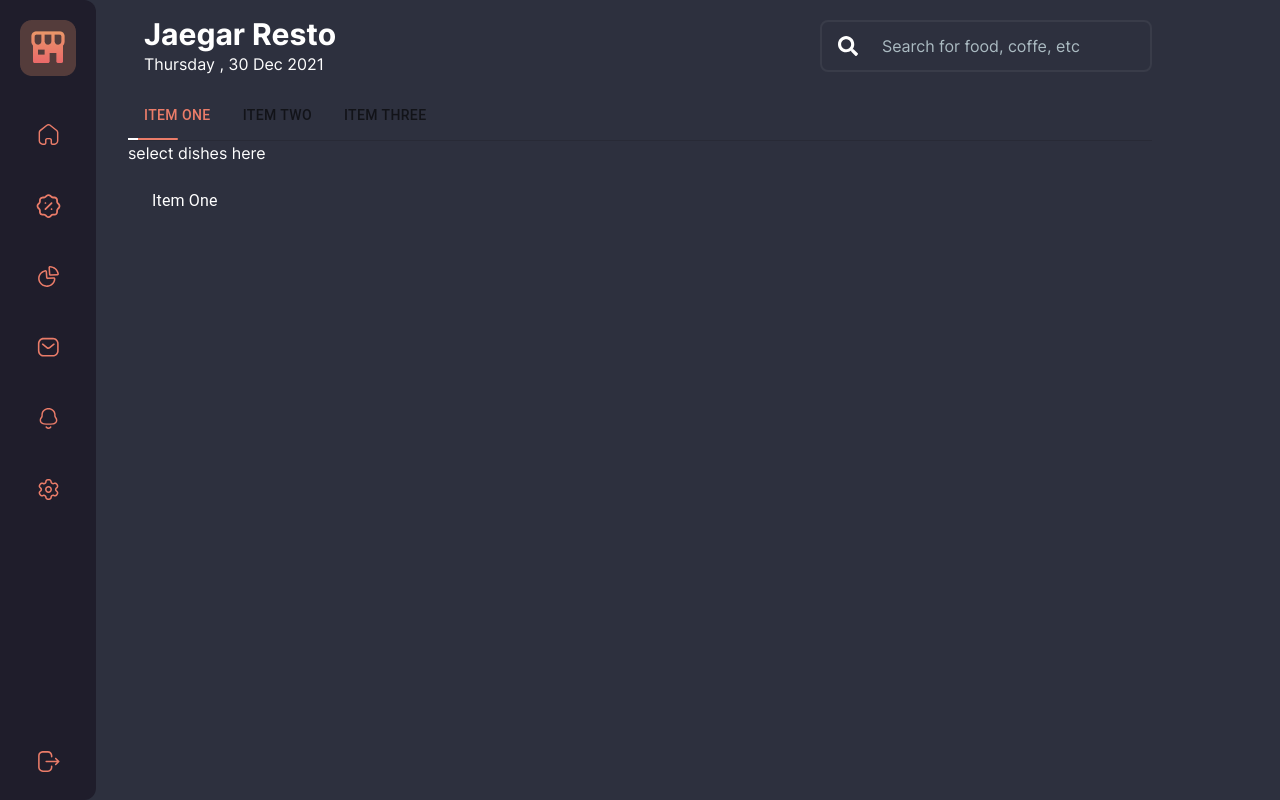
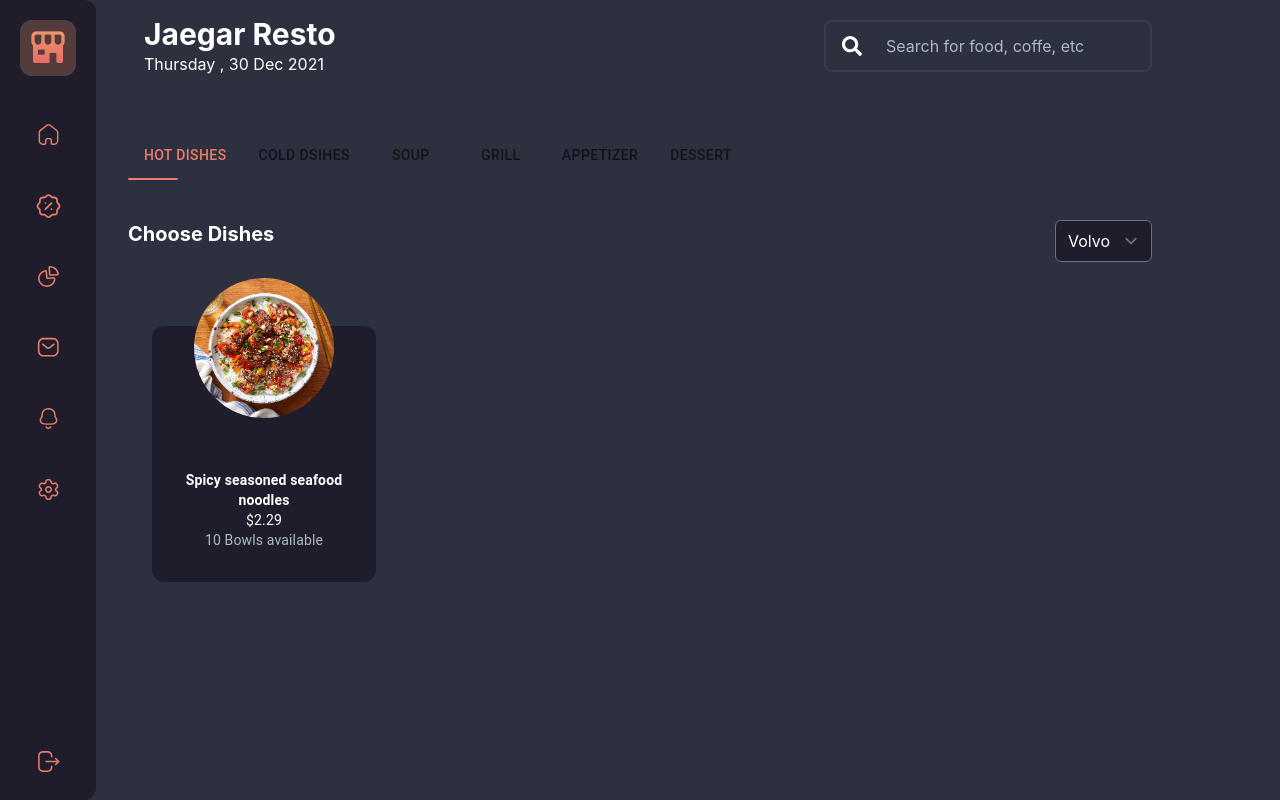
Before and after one commit to evergreenx/Food-POS, a Next.js app: page / in a window 1280 px wide. Built offline with nearby package versions, Linux system fonts and the light colour scheme.

Commit message:
adding react query for fetching

```diff
--- /dev/null
+++ b/src/components/choose/HotDishes.tsx
@@ -0,0 +1,33 @@
+import React from 'react';
+import Image from 'next/image';
+import FoodImg from '../../../public/images/food.jpg';
+
+export default function HotDishes() {
+  return (
+    <div className='flex'>
+      <div className='bg-secondary flex flex-col food-card h-64 items-center justify justify-between px-5 py-8 rounded-xl w-56'>
+        <div className='-m-20 image-container'>
+          <Image
+            src={FoodImg}
+            alt='food'
+            className='rounded-full'
+            height={140}
+            width={140}
+          />
+        </div>
+
+        <div className='food-details text-center'>
+          <div className='food-card-title'>
+            <p className='font-bold text-sm'>Spicy seasoned seafood noodles</p>
+          </div>
+
+          <div className='food-card-price text-sm'>$2.29</div>
+
+          <div className='food-available text-LightText text-sm'>
+            10 Bowls available
+          </div>
+        </div>
+      </div>
+    </div>
+  );
+}
--- a/src/components/dishes/DishesTab.tsx
+++ b/src/components/dishes/DishesTab.tsx
@@ -5,27 +5,47 @@ import Tabs from '@mui/material/Tabs';
 import Typography from '@mui/material/Typography';
 import { makeStyles } from '@mui/styles';
 import React, { useState } from 'react';
+import HotDishes from '../choose/HotDishes';
 
 const useStyles = makeStyles((theme) => ({
-
   root: {
     fontWeight: 'bold',
     fontSize: '3.5rem',
+    color: '#fff',
 
-
-  "& .MuiTabs-indicator": {
-    display: "flex",
-    justifyContent: "flex-start",
-    backgroundColor: "transparent",
-    "& > span": {
-      maxWidth: 10,
-      width: "100%",
-      backgroundColor: "white"
-    }
-  }
-}
+    // "& .MuiTabs-indicator": {
+    //   display: "flex",
+    //   justifyContent: "flex-start",
+    //   backgroundColor: "transparent",
+    //   "& > span": {
+    //     maxWidth: 10,
+    //     width: "100%",
+    //     backgroundColor: "white"
+    //   }
+    // }
+  },
 }));
 export default function DishesTab() {
+  // axios get Exchange Rates fron endpoint
+  // const [exchangeRates, setExchangeRates] = useState([]);
+  // const [loading, setLoading] = useState(true);
+  // const [error, setError] = useState(false);
+  // const [errorMessage, setErrorMessage] = useState('');
+
+  // useEffect(() => {
+  //   const fetchData = async () => {
+  //     try {
+  //       const result = await axios(
+  //         'https://api.exchangeratesapi.io/latest?base=USD'
+  //       );
+  //       setExchangeRates(result.data.rates);
+  //       setLoading(false);
+  //     } catch (error) {
+  //       setError(true);
+  //       setErrorMessage(error.message);
+  //     }
+  //   };
+
   const [value, setValue] = useState(0);
 
   const classes = useStyles();
@@ -62,9 +82,11 @@ export default function DishesTab() {
   }
 
   return (
-    <div>
+    <div className='py-10'>
+
+
       <Box sx={{ width: '100%' }}>
-        <Box sx={{ borderBottom: 1, borderColor: 'divider' }}>
+        {/* <Box sx={{ borderBottom: 1, borderColor: 'divider' }}> */}
         <Tabs
           value={value}
           onChange={handleChange}
@@ -74,16 +96,50 @@ export default function DishesTab() {
           centered={false}
           TabIndicatorProps={{ children: <span /> }}
         >
-            <Tab label='Item One' {...a11yProps(0)} />
-            <Tab label='Item Two' {...a11yProps(1)} />
-            <Tab label='Item Three' {...a11yProps(2)} />
+          <Tab
+            label='Hot Dishes'
+            {...a11yProps(0)}
+            className='font-bold text-white'
+          />
+          <Tab
+            label='Cold Dsihes'
+            {...a11yProps(1)}
+            className='font-bold text-white'
+          />
+          <Tab
+            label='Soup'
+            {...a11yProps(2)}
+            className='font-bold text-white'
+          />
+          <Tab
+            label='Grill'
+            {...a11yProps(3)}
+            className='font-bold text-white'
+          />
+          <Tab
+            label='Appetizer'
+            {...a11yProps(4)}
+            className='font-bold text-white'
+          />
+          <Tab
+            label='Dessert'
+            {...a11yProps(5)}
+            className='font-bold text-white'
+          />
         </Tabs>
       </Box>
 
-        <div>select dishes here</div>
+      <div className='Choose-Dishes flex justify-between py-10'>
+        <h2 className='text-xl'>Choose Dishes</h2>
 
-        <TabPanel value={value} index={0} >
-          Item One
+        <select className='bg-secondary outline-hidden outline-none rounded-md focus:outline-none'>
+          <option value='volvo'>Volvo</option>
+          <option value='saab'>Saab</option>
+        </select>
+      </div>
+
+      <TabPanel value={value} index={0}>
+        <HotDishes />
       </TabPanel>
       <TabPanel value={value} index={1}>
         Item Two
@@ -91,7 +147,7 @@ export default function DishesTab() {
       <TabPanel value={value} index={2}>
         Item Three
       </TabPanel>
-      </Box>
+      {/* </Box> */}
     </div>
   );
 }
--- a/src/styles/globals.css
+++ b/src/styles/globals.css
@@ -1,3 +1,5 @@
+@import url('https://fonts.googleapis.com/css2?family=Barlow&display=swap');
+
 @tailwind base;
 @tailwind components;
 @tailwind utilities;
@@ -31,7 +33,7 @@
 @layer base {
   /* inter var - latin */
   @font-face {
-    font-family: 'Inter';
+    font-family: 'Barlow', sans-serif;
     font-style: normal;
     font-weight: 100 900;
     font-display: optional;
@@ -43,6 +45,11 @@
 
   .cursor-newtab {
     cursor: url('/images/new-tab.png') 10 10, pointer;
+  }
+
+  body {
+    font-family: 'Barlow', sans-serif;
+
   }
 
   /* #region  /**=========== Typography =========== */
@@ -102,8 +109,10 @@
   .animated-underline:hover,
   .animated-underline:focus-visible {
     background-size: 0 2px, 100% 2px;
+    text-trrnasform: uppercase;
   }
 }
+
 
 
 .css-1h9z7r5-MuiButtonBase-root-MuiTab-root.Mui-selected{
```
Also changed, not shown: public/images/download.jpg (added), public/images/food.jpg (added). Lines whose indentation alone changed are shown as unchanged.
